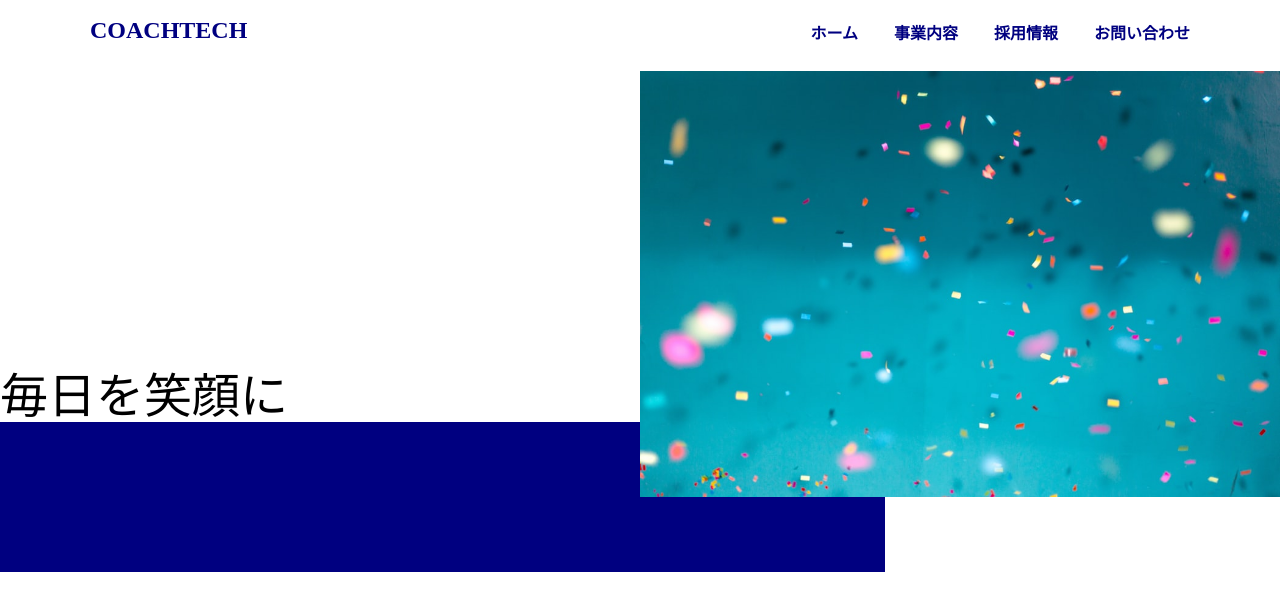
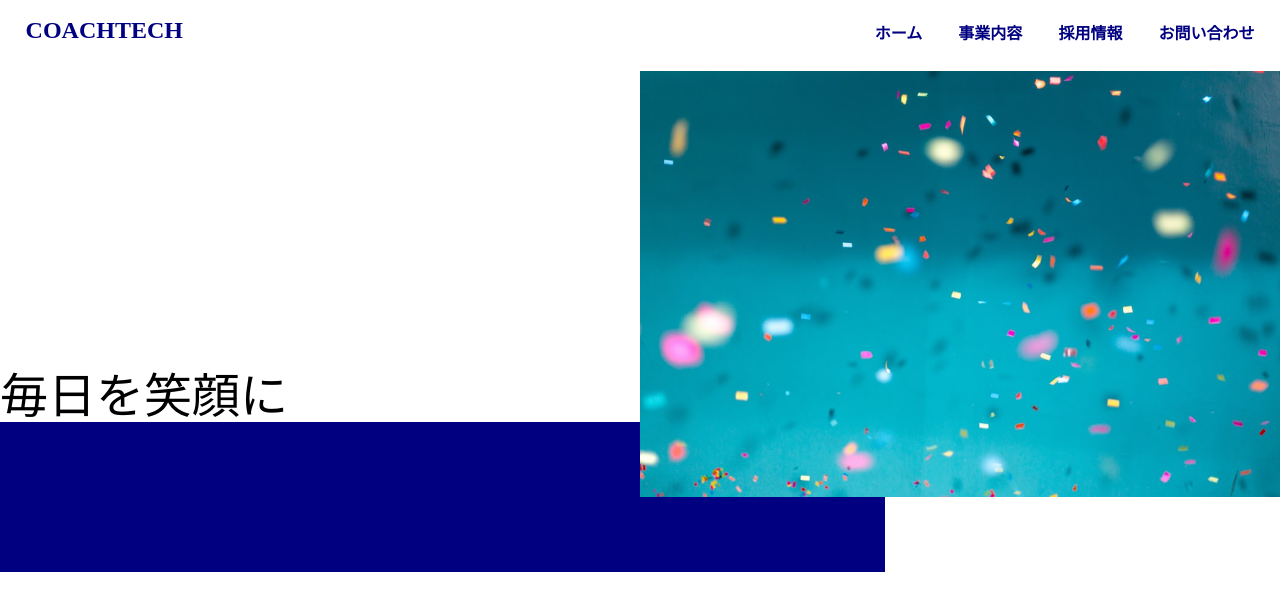
Before and after one commit to micci-micci/css_exam, a plain HTML site: page index.html in a window 1280 px wide. Drawn offline with Linux system fonts and the light colour scheme.

Commit message:
fix page header size

```diff
--- a/css/style.css
+++ b/css/style.css
@@ -34,8 +34,8 @@ a {
   justify-content: space-between;
 }
 .wrapper {
-  max-width: 1100px;
-  margin: 0 auto;
+  max-width: 100%;
+  margin: 0;
   padding: 0 2%;
 }
 .main_content {
```
